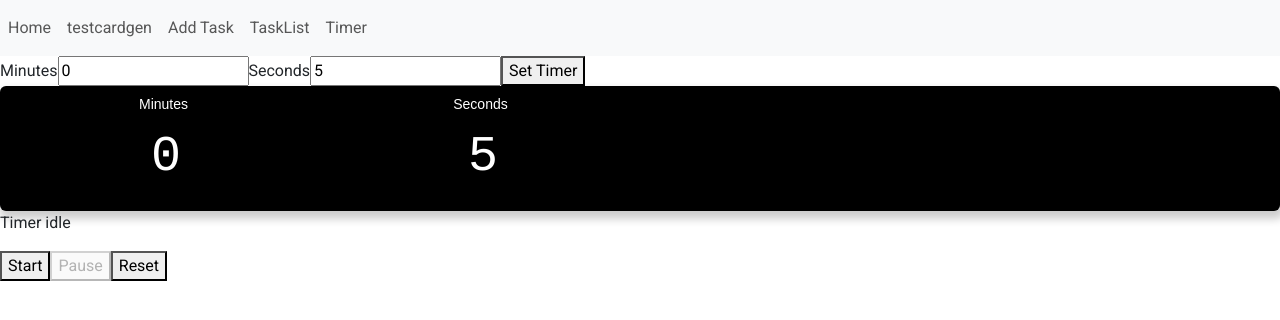
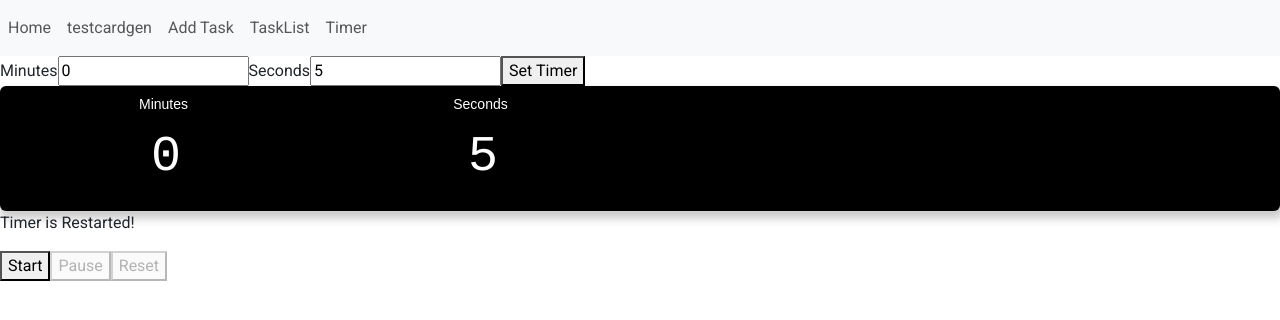
Before and after one commit to rcordova233TSLA/PomoTimerWebApp, an Angular app: page /testTimer in a window 1280 px wide. Shown: the top 320 px of the page. Built offline with nearby package versions, Linux system fonts and the light colour scheme.

Commit message:
added logic for restart state

```diff
--- a/src/app/services/timer.service.ts
+++ b/src/app/services/timer.service.ts
@@ -26,7 +26,7 @@ export class TimerService {
     constructor() {
         this.timeLeftSub = new Subject<Duration>;
         this.stateSubject = new Subject<TimerState>;
-        this.stateSubject.next(TimerState.OFF)
+        this.stateSubject.next(this.state)
     }
     getStateSubject()
     {
@@ -131,13 +131,8 @@ export class TimerService {
 
     ResetTimer()
     {
-        this.updateState(TimerState.RESTART)
-        if (this.counterSubscription!=undefined || this.counterSubscription!=null)
-        {
-            this.counterSubscription.unsubscribe()
-        }
-        this.activeInterval = null;
-        this.startTime = null;
+        this.updateState(TimerState.RESTART);
+        this.cleanUp();
         this.internalCounter = 0;
     }
     //TODO implement cleanup function
--- a/src/app/time-player/time-player.component.html
+++ b/src/app/time-player/time-player.component.html
@@ -15,4 +15,4 @@
 <p>{{message}}</p>
 <button [disabled]="!canStart" (click)="onStartButton()"> Start </button>
 <button [disabled]="!canPause" (click)="onPauseButton()"> Pause</button>
-<button (click)="onResetButton()"> Reset </button>
+<button [disabled]="!canRestart" (click)="onResetButton()"> Reset </button>
--- a/src/app/time-player/time-player.component.ts
+++ b/src/app/time-player/time-player.component.ts
@@ -2,7 +2,7 @@ import { Component, Input, OnChanges, OnDestroy, SimpleChanges } from '@angular/
 import { TimerService, TimerState } from '../services/timer.service';
 import { Observable, Subscription, take, timer } from 'rxjs';
 import { Duration } from './TimerConfiguration';
-const ORIGINAL_BUTTON_STATE = {start:true,pause:false}
+const ORIGINAL_BUTTON_STATE = {start:true,pause:false,restart:false}
 @Component({
   selector: 'app-time-player',
   imports: [],
@@ -18,6 +18,7 @@ export class TimePlayerComponent implements OnDestroy,OnChanges{
     timerState!:TimerState;
     canStart:boolean= ORIGINAL_BUTTON_STATE.start;
     canPause:boolean=ORIGINAL_BUTTON_STATE.pause;
+    canRestart:boolean = ORIGINAL_BUTTON_STATE.restart
     message:string="Timer idle";
     constructor(private timerService:TimerService){
         timerService.configureTimer(this.configuration.minutes,this.configuration.seconds)
@@ -38,21 +39,37 @@ export class TimePlayerComponent implements OnDestroy,OnChanges{
         {
             this.canStart = false;
             this.canPause = true;
+            this.canRestart = true;
             this.message = "Timer is running!"
         }
         else if (state == TimerState.PAUSED)
         {
             this.canPause  = false;
             this.canStart = true;
+            this.canRestart = true;
             this.message = "Timer is paused!"
         }
         else if (state == TimerState.FINISHED)
         {
-            this.canStart = ORIGINAL_BUTTON_STATE.start;
-            this.canPause = ORIGINAL_BUTTON_STATE.pause;
+            this.resetButtonStates()
             this.resetDisplay()
             this.message = "Timer is finished!"
+            // Other finish logic relating to tasks
+        }else if (state == TimerState.RESTART)
+        {
+            this.resetButtonStates()
+            this.resetDisplay()
+            this.message = "Timer is Restarted!"
+        }else if (state == TimerState.OFF)
+        {
+            this.message="Timer idle"
         }
+    }
+    resetButtonStates()
+    {
+        this.canStart = ORIGINAL_BUTTON_STATE.start;
+        this.canPause = ORIGINAL_BUTTON_STATE.pause;
+        this.canRestart = ORIGINAL_BUTTON_STATE.restart;
     }
     resetDisplay()
     {
@@ -67,7 +84,6 @@ export class TimePlayerComponent implements OnDestroy,OnChanges{
             console.log("Reset Timer");
             console.log("Configuring service to new config");
             this.timerService.configureTimer(this.configuration.minutes,this.configuration.seconds)
-
         }
     }
     unsubscribe(subscription:Subscription)
```
